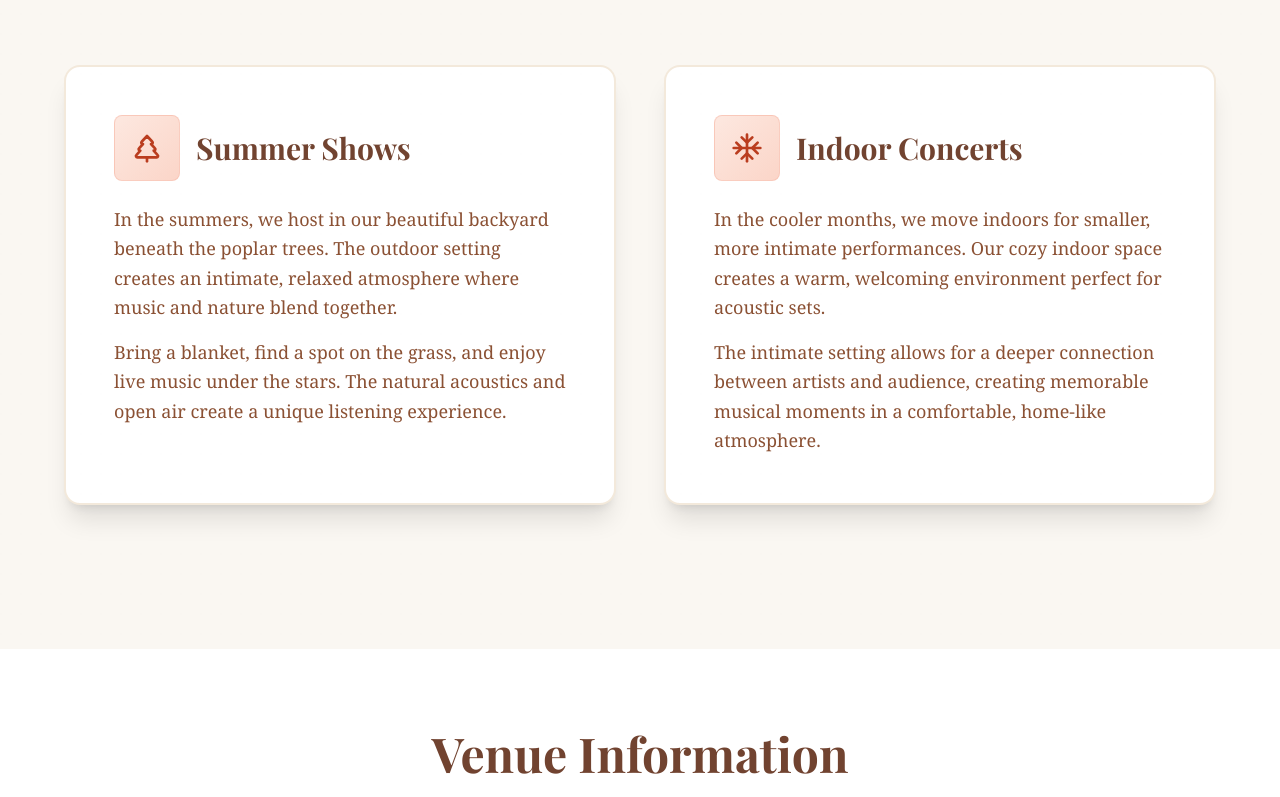
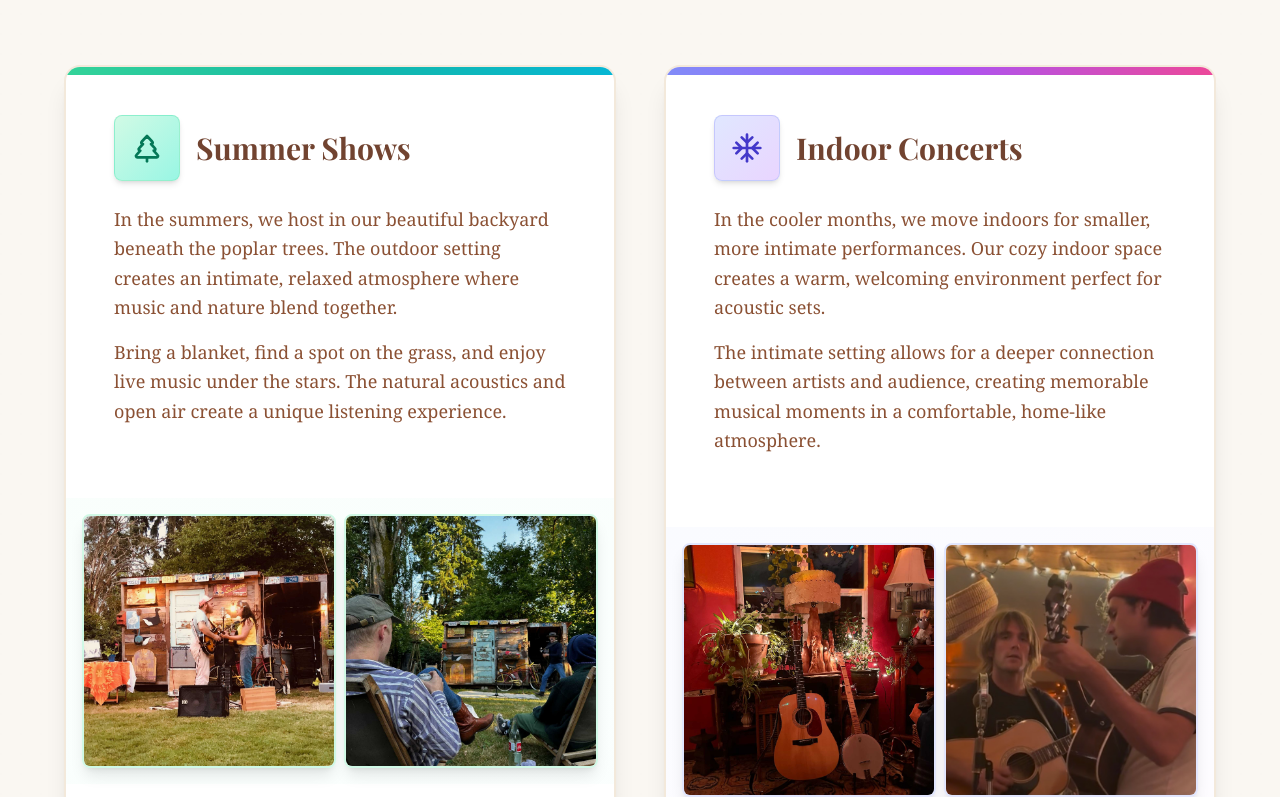
Before and after one commit to theyodelinggoatws/theyodelinggoatws.github.io, a React (Vite) app: page /venue in a window 1280 px wide. Shown: the part 687-1484 px from the top of the page. Built offline with nearby package versions, Linux system fonts and the light colour scheme.

Commit message:
Land acknoledgement

```diff
--- a/src/pages/EventsPage.jsx
+++ b/src/pages/EventsPage.jsx
@@ -27,18 +27,18 @@ function EventsPage() {
 
   // Poster images
   const posters = [
+    { id: 12, image: poster12 },
+    { id: 11, image: poster11 },
+    { id: 10, image: poster10 },
+    { id: 9, image: poster9 },
+    { id: 8, image: poster8 },
+    { id: 7, image: poster7 },
+    { id: 6, image: poster6 },
+    { id: 5, image: poster5 },
+    { id: 4, image: poster4 },
+    { id: 3, image: poster3 },
+    { id: 2, image: poster2 },
     { id: 1, image: poster1 },
-    { id: 2, image: poster2 },
-    { id: 3, image: poster3 },
-    { id: 4, image: poster4 },
-    { id: 5, image: poster5 },
-    { id: 6, image: poster6 },
-    { id: 7, image: poster7 },
-    { id: 8, image: poster8 },
-    { id: 9, image: poster9 },
-    { id: 10, image: poster10 },
-    { id: 11, image: poster11 },
-    { id: 12, image: poster12 },
   ]
 
   useEffect(() => {
--- a/src/pages/VenuePage.jsx
+++ b/src/pages/VenuePage.jsx
@@ -2,6 +2,11 @@ import { Music, Car, Wine, Users, Home, TreePine, Snowflake } from 'lucide-react
 import { useScrollAnimation } from '../hooks/useScrollAnimation'
 import Navigation from '../components/Navigation'
 import Footer from '../components/Footer'
+// Import venue images - add your outdoor/indoor venue photos here
+import outdoorVenue1 from '../assets/images/gallery5.jpg'
+import outdoorVenue2 from '../assets/images/gallery4.jpg'
+import indoorVenue1 from '../assets/images/gallery1.jpg'
+import indoorVenue2 from '../assets/images/gallery8.jpg'
 
 function VenuePage() {
   const [sectionRef, isSectionVisible] = useScrollAnimation({ threshold: 0.1 })
@@ -18,8 +23,12 @@ function VenuePage() {
 
       <main className="pt-24 md:pt-28">
         {/* Hero Section */}
-        <section className="py-20 px-4 bg-gradient-to-b from-rustic-50 to-white">
-          <div className="max-w-6xl mx-auto text-center">
+        <section className="py-20 px-4 bg-gradient-to-b from-rustic-50 via-white to-rustic-50 relative overflow-hidden">
+          {/* Decorative colorful elements */}
+          <div className="absolute top-10 right-10 w-32 h-32 bg-gradient-to-br from-emerald-200/30 to-teal-300/30 rounded-full blur-3xl"></div>
+          <div className="absolute bottom-10 left-10 w-40 h-40 bg-gradient-to-br from-indigo-200/30 to-purple-300/30 rounded-full blur-3xl"></div>
+
+          <div className="max-w-6xl mx-auto text-center relative z-10">
             <h1
               ref={sectionRef}
               className={`text-5xl md:text-7xl font-display font-bold mb-8 text-rustic-800 transition-all duration-800 ${isSectionVisible ? 'opacity-100 translate-y-0' : 'opacity-0 translate-y-8'}`}
@@ -53,10 +62,14 @@ function VenuePage() {
 
             <div className="grid md:grid-cols-2 gap-12 mb-16">
               {/* Summer */}
-              <div className="bg-white rounded-2xl p-8 md:p-12 shadow-xl border-2 border-rustic-200/50">
+              <div className="bg-white rounded-2xl overflow-hidden shadow-xl border-2 border-rustic-200/50 relative group">
+                {/* Colorful accent stripe */}
+                <div className="absolute top-0 left-0 right-0 h-2 bg-gradient-to-r from-emerald-400 via-teal-500 to-cyan-500"></div>
+
+                <div className="p-8 md:p-12">
                   <div className="flex items-center gap-4 mb-6">
-                  <div className="bg-gradient-to-br from-terracotta-100 to-terracotta-200 rounded-lg p-4 border border-terracotta-300/50">
-                    <TreePine className="text-terracotta-700" size={32} />
+                    <div className="bg-gradient-to-br from-emerald-100 to-teal-200 rounded-lg p-4 border border-emerald-300/50 shadow-md">
+                      <TreePine className="text-emerald-700" size={32} />
                     </div>
                     <h3 className="text-3xl font-display font-bold text-rustic-800">Summer Shows</h3>
                   </div>
@@ -64,17 +77,40 @@ function VenuePage() {
                     In the summers, we host in our beautiful backyard beneath the poplar trees.
                     The outdoor setting creates an intimate, relaxed atmosphere where music and nature blend together.
                   </p>
-                <p className="text-lg text-rustic-700 font-serif leading-relaxed">
+                  <p className="text-lg text-rustic-700 font-serif leading-relaxed mb-6">
                     Bring a blanket, find a spot on the grass, and enjoy live music under the stars.
                     The natural acoustics and open air create a unique listening experience.
                   </p>
                 </div>
 
+                {/* Image gallery */}
+                <div className="grid grid-cols-2 gap-2 p-4 bg-gradient-to-br from-emerald-50/30 to-teal-50/30">
+                  <div className="relative aspect-square rounded-lg overflow-hidden shadow-lg border-2 border-emerald-200/50 group-hover:border-emerald-300 transition-colors">
+                    <img
+                      src={outdoorVenue1}
+                      alt="Outdoor venue setting"
+                      className="w-full h-full object-cover group-hover:scale-105 transition-transform duration-300"
+                    />
+                  </div>
+                  <div className="relative aspect-square rounded-lg overflow-hidden shadow-lg border-2 border-emerald-200/50 group-hover:border-emerald-300 transition-colors">
+                    <img
+                      src={outdoorVenue2}
+                      alt="Outdoor concert atmosphere"
+                      className="w-full h-full object-cover group-hover:scale-105 transition-transform duration-300"
+                    />
+                  </div>
+                </div>
+              </div>
+
               {/* Winter */}
-              <div className="bg-white rounded-2xl p-8 md:p-12 shadow-xl border-2 border-rustic-200/50">
+              <div className="bg-white rounded-2xl overflow-hidden shadow-xl border-2 border-rustic-200/50 relative group">
+                {/* Colorful accent stripe */}
+                <div className="absolute top-0 left-0 right-0 h-2 bg-gradient-to-r from-indigo-400 via-purple-500 to-pink-500"></div>
+
+                <div className="p-8 md:p-12">
                   <div className="flex items-center gap-4 mb-6">
-                  <div className="bg-gradient-to-br from-terracotta-100 to-terracotta-200 rounded-lg p-4 border border-terracotta-300/50">
-                    <Snowflake className="text-terracotta-700" size={32} />
+                    <div className="bg-gradient-to-br from-indigo-100 to-purple-200 rounded-lg p-4 border border-indigo-300/50 shadow-md">
+                      <Snowflake className="text-indigo-700" size={32} />
                     </div>
                     <h3 className="text-3xl font-display font-bold text-rustic-800">Indoor Concerts</h3>
                   </div>
@@ -82,10 +118,29 @@ function VenuePage() {
                     In the cooler months, we move indoors for smaller, more intimate performances.
                     Our cozy indoor space creates a warm, welcoming environment perfect for acoustic sets.
                   </p>
-                <p className="text-lg text-rustic-700 font-serif leading-relaxed">
+                  <p className="text-lg text-rustic-700 font-serif leading-relaxed mb-6">
                     The intimate setting allows for a deeper connection between artists and audience,
                     creating memorable musical moments in a comfortable, home-like atmosphere.
                   </p>
+                </div>
+
+                {/* Image gallery */}
+                <div className="grid grid-cols-2 gap-2 p-4 bg-gradient-to-br from-indigo-50/30 to-purple-50/30">
+                  <div className="relative aspect-square rounded-lg overflow-hidden shadow-lg border-2 border-indigo-200/50 group-hover:border-indigo-300 transition-colors">
+                    <img
+                      src={indoorVenue1}
+                      alt="Indoor venue setting"
+                      className="w-full h-full object-cover group-hover:scale-105 transition-transform duration-300"
+                    />
+                  </div>
+                  <div className="relative aspect-square rounded-lg overflow-hidden shadow-lg border-2 border-indigo-200/50 group-hover:border-indigo-300 transition-colors">
+                    <img
+                      src={indoorVenue2}
+                      alt="Indoor concert atmosphere"
+                      className="w-full h-full object-cover group-hover:scale-105 transition-transform duration-300"
+                    />
+                  </div>
+                </div>
               </div>
             </div>
           </div>
@@ -185,17 +240,24 @@ function VenuePage() {
         </section>
 
         {/* What to Expect */}
-        <section className="py-20 px-4 bg-rustic-50 relative rustic-overlay">
-          <div className="max-w-4xl mx-auto">
+        <section className="py-20 px-4 bg-gradient-to-b from-rustic-50 via-white to-rustic-50 relative rustic-overlay">
+          {/* Colorful background accents */}
+          <div className="absolute top-20 left-0 w-64 h-64 bg-gradient-to-br from-cyan-200/20 to-blue-300/20 rounded-full blur-3xl"></div>
+          <div className="absolute bottom-20 right-0 w-72 h-72 bg-gradient-to-br from-rose-200/20 to-pink-300/20 rounded-full blur-3xl"></div>
+
+          <div className="max-w-4xl mx-auto relative z-10">
             <h2 className="text-4xl md:text-5xl font-display font-bold text-center mb-12 text-rustic-800">
               What to Expect
             </h2>
-            <div className="bg-white rounded-2xl p-8 md:p-12 shadow-xl border-2 border-rustic-200/50">
+            <div className="bg-white rounded-2xl p-8 md:p-12 shadow-xl border-2 border-rustic-200/50 relative overflow-hidden">
+              {/* Subtle colorful border accent */}
+              <div className="absolute top-0 left-0 right-0 h-1 bg-gradient-to-r from-cyan-400 via-blue-500 to-indigo-500"></div>
+
               <div className="space-y-6">
                 <div className="flex gap-4">
                   <div className="flex-shrink-0">
-                    <div className="bg-terracotta-100 rounded-full p-3 border border-terracotta-300/50">
-                      <Home className="text-terracotta-700" size={24} />
+                    <div className="bg-gradient-to-br from-cyan-100 to-blue-200 rounded-full p-3 border border-cyan-300/50 shadow-md">
+                      <Home className="text-cyan-700" size={24} />
                     </div>
                   </div>
                   <div>
@@ -208,8 +270,8 @@ function VenuePage() {
                 </div>
                 <div className="flex gap-4">
                   <div className="flex-shrink-0">
-                    <div className="bg-terracotta-100 rounded-full p-3 border border-terracotta-300/50">
-                      <Music className="text-terracotta-700" size={24} />
+                    <div className="bg-gradient-to-br from-rose-100 to-pink-200 rounded-full p-3 border border-rose-300/50 shadow-md">
+                      <Music className="text-rose-700" size={24} />
                     </div>
                   </div>
                   <div>
@@ -222,8 +284,8 @@ function VenuePage() {
                 </div>
                 <div className="flex gap-4">
                   <div className="flex-shrink-0">
-                    <div className="bg-terracotta-100 rounded-full p-3 border border-terracotta-300/50">
-                      <Users className="text-terracotta-700" size={24} />
+                    <div className="bg-gradient-to-br from-amber-100 to-orange-200 rounded-full p-3 border border-amber-300/50 shadow-md">
+                      <Users className="text-amber-700" size={24} />
                     </div>
                   </div>
                   <div>
@@ -231,6 +293,51 @@ function VenuePage() {
                     <p className="text-rustic-700 font-serif">
                       The Yodeling Goat is more than just a venue - it's a gathering place for music lovers.
                       We foster a welcoming, inclusive environment where everyone feels at home.
+                    </p>
+                  </div>
+                </div>
+              </div>
+            </div>
+          </div>
+        </section>
+
+        {/* Land Acknowledgement */}
+        <section className="py-20 px-4 bg-white">
+          <div className="max-w-4xl mx-auto">
+            <div className="bg-gradient-to-br from-rustic-50 to-terracotta-50/30 rounded-2xl p-8 md:p-12 shadow-xl border-2 border-rustic-200/50 relative overflow-hidden">
+              {/* Decorative corner elements */}
+              <div className="absolute top-0 left-0 w-20 h-20 border-t-4 border-l-4 border-terracotta-400/30 rounded-tl-2xl"></div>
+              <div className="absolute bottom-0 right-0 w-20 h-20 border-b-4 border-r-4 border-terracotta-400/30 rounded-br-2xl"></div>
+
+              <div className="relative z-10">
+                <h2 className="text-3xl md:text-4xl font-display font-bold mb-6 text-rustic-800 text-center">
+                  Land Acknowledgement
+                </h2>
+                <div className="space-y-4 text-center">
+                  <p className="text-lg md:text-xl text-rustic-700 font-serif leading-relaxed">
+                    The Yodeling Goat is located on the unceded ancestral lands of the Duwamish Tribe,
+                    the original people of Seattle and the surrounding area.
+                  </p>
+                  <p className="text-lg md:text-xl text-rustic-700 font-serif leading-relaxed">
+                    We acknowledge that we gather on land that has been stewarded by the Duwamish people
+                    since time immemorial. We honor their enduring connection to this place and recognize
+                    the ongoing impacts of colonization.
+                  </p>
+                  <p className="text-lg md:text-xl text-rustic-700 font-serif leading-relaxed">
+                    We are grateful for the opportunity to create community and share music on this land,
+                    and we commit to supporting the Duwamish Tribe's ongoing work for recognition and justice.
+                  </p>
+                  <div className="pt-6 mt-6 border-t border-terracotta-300/50">
+                    <p className="text-base md:text-lg text-rustic-600 font-serif italic">
+                      To learn more about the Duwamish Tribe and support their work, visit{' '}
+                      <a
+                        href="https://www.duwamishtribe.org"
+                        target="_blank"
+                        rel="noopener noreferrer"
+                        className="text-terracotta-700 hover:text-terracotta-800 font-semibold underline decoration-2 underline-offset-2 transition-colors"
+                      >
+                        duwamishtribe.org
+                      </a>
                     </p>
                   </div>
                 </div>
```
Also changed, not shown: src/assets/images/gallery8.jpg (added). Lines whose indentation alone changed are shown as unchanged.
